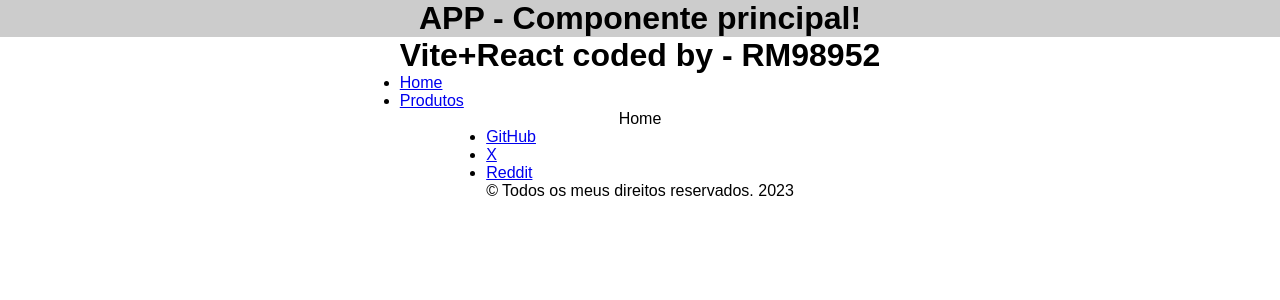
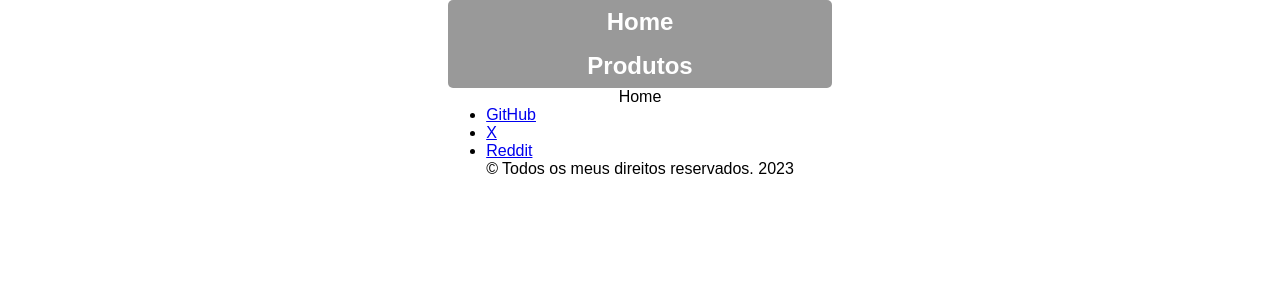
Before and after one commit to Rodrigo-Brasileiro/spa-espf, a React (Vite) app: page / in a window 1280 px wide. Shown: the top 300 px of the page. Built offline with nearby package versions, Linux system fonts and the light colour scheme.

Commit message:
Estilização do cabeçalho inicial com background.

```diff
--- a/src/App.jsx
+++ b/src/App.jsx
@@ -8,7 +8,6 @@
 
   return (
     <>
-      <h1 className={style.titulo}>APP - Componente principal!</h1>
       <div className={style.container}>
         {/* Iniciando a área do cabeçalho */}
         <Cabecalho />
--- a/src/components/Cabecalho/Cabecalho.jsx
+++ b/src/components/Cabecalho/Cabecalho.jsx
@@ -1,10 +1,10 @@
 import { Link } from "react-router-dom";
+import "./Cabecalho.scss"
 
 export default function Cabecalho() {
   return (
     <>
-      <header>
-        <h1>Vite+React coded by - RM98952</h1>
+      <header className="cabecalho">
         <nav>
           <ul>
             <li><Link to="/">Home</Link> </li>
--- a/src/components/Cabecalho/Cabecalho.scss
+++ b/src/components/Cabecalho/Cabecalho.scss
@@ -0,0 +1,30 @@
+.cabecalho{
+    background-color: #999;
+    font-size: 1.5rem;
+    font-weight: bold;
+    width: 30%;
+    border-radius: 5px;
+
+    ul{
+        list-style:none;
+
+        li a{
+            text-decoration: none;
+            text-align: center;
+            display: block;
+            color:#fff;
+            padding: 8px 16px;
+            border-radius: 5px;
+            transition: ease-out 300ms;
+
+            &:hover{
+                background-color: #27ae60;
+            }
+        }
+
+    }
+
+    .active{
+        background-color: #27ae60;
+    }
+}
```
